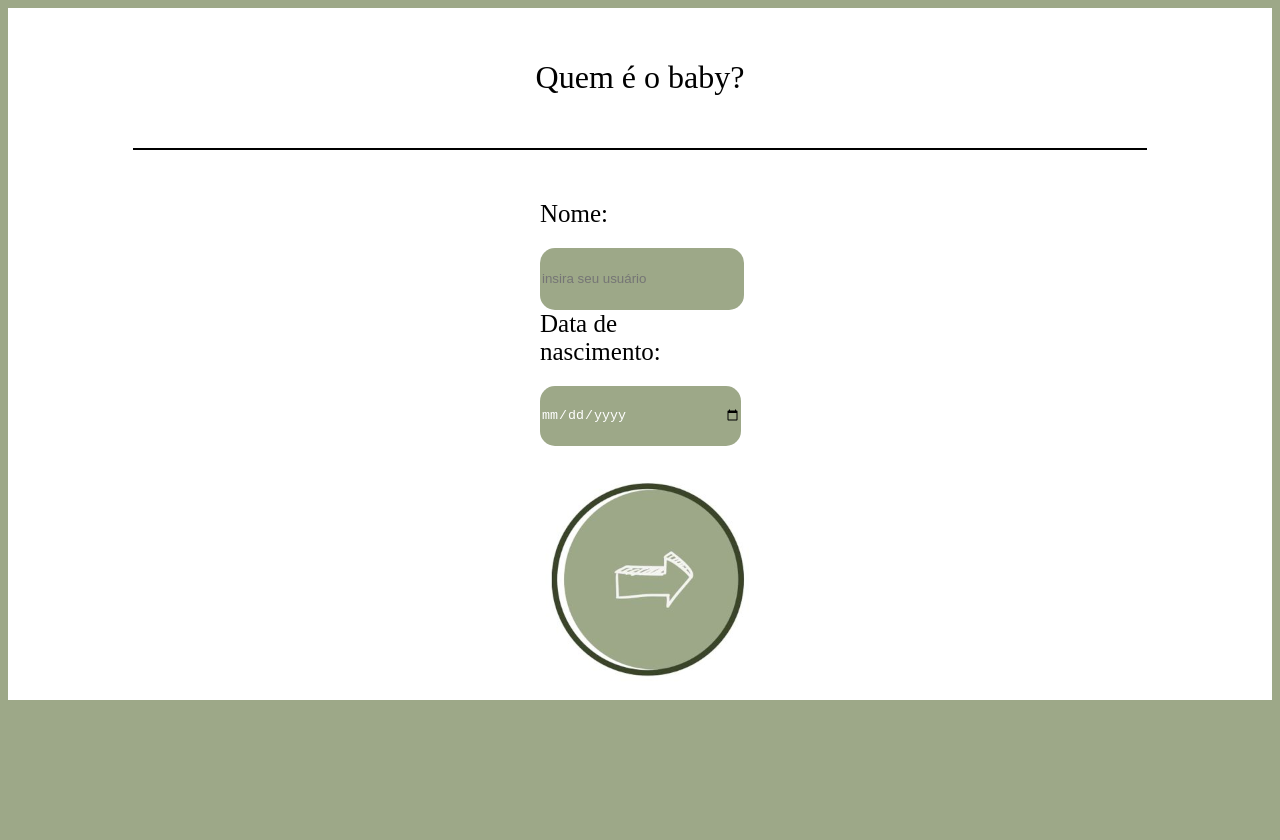
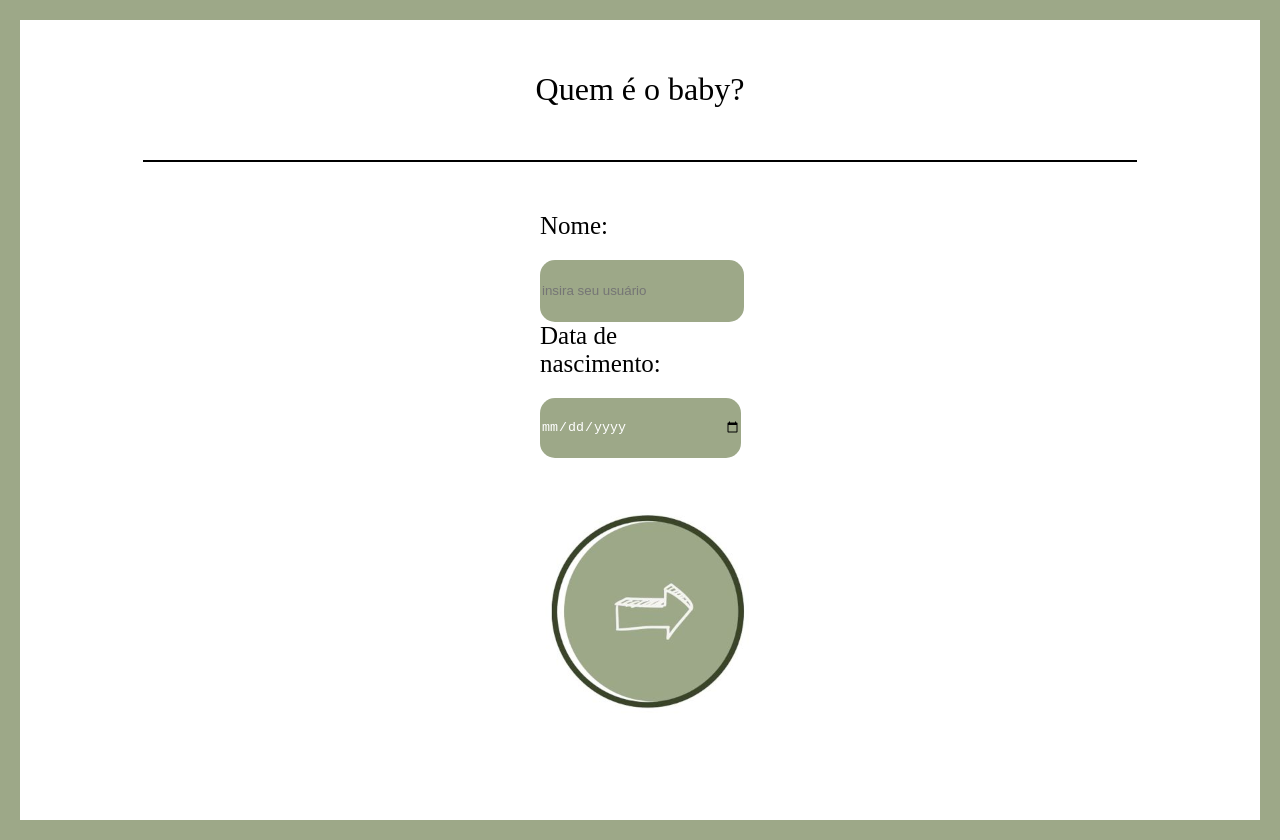
Before and after one commit to Crist0pher/irmasbordo-angular, an Angular app: page /form in a window 1280 px wide. Before the commit the page ends 800 px from the top, so only its background shows below. Built offline with nearby package versions, Linux system fonts and the light colour scheme; a web font is replaced by a local one.

Commit message:
Ajuste no layout

```diff
--- a/src/app/app-routing.module.ts
+++ b/src/app/app-routing.module.ts
@@ -2,7 +2,7 @@ import { NgModule } from '@angular/core';
 import { RouterModule, Routes } from '@angular/router';
 import { FormComponent } from './src/views/form/form.component'
 import { LoginComponent } from './src/views/login/login.component'
-import { MediaComponent } from './src/views/media/media.component'
+import { MidiaComponent } from './src/views/midia/midia.component'
 import { FilesComponent } from './src/views/files/files.component'
 
 
@@ -12,7 +12,7 @@ const routes: Routes = [{
 {
   path: 'login', component: LoginComponent
 }, {
-  path: 'midia', component: MediaComponent
+  path: 'midia', component: MidiaComponent
 },{
   path: 'files', component: FilesComponent
 }];
--- a/src/app/app.module.ts
+++ b/src/app/app.module.ts
@@ -7,7 +7,7 @@ import { AppComponent } from './app.component'
 import { FormComponent } from './src/views/form/form.component'
 import { LoginComponent } from './src/views/login/login.component'
 import { FilesComponent } from './src/views/files/files.component'
-import { MediaComponent } from './src/views/media/media.component'
+import { MidiaComponent } from './src/views/midia/midia.component'
 
 @NgModule({
   declarations: [
@@ -15,7 +15,7 @@ import { MediaComponent } from './src/views/media/media.component'
     FormComponent,
     LoginComponent,
     FilesComponent,
-    MediaComponent
+    MidiaComponent
   ],
   imports: [
     BrowserModule,
--- a/src/app/src/views/form/form.component.css
+++ b/src/app/src/views/form/form.component.css
@@ -1,14 +1,14 @@
 
 .body {
+    height: 100vh;
     font-family: 'Pompiere', cursive;
     background-color: white;
     text-align: center;
     color: black;
     align-items: center;
+    border: #9da888 solid 20px;
 }
-html{
-    background-color: white;
-}
+
 .header {
     padding: 30px;
     font-family: 'Pompiere', cursive;
@@ -48,8 +48,7 @@ input {
 
 button {
 
-    margin-top: 20px;
-    margin-right: 321px;
+    margin-top: 40px;
     border: none;
     background-color: none;
     background: none;
--- a/src/app/src/views/login/login.component.css
+++ b/src/app/src/views/login/login.component.css
@@ -1,13 +1,11 @@
-html {
-    background-color:#9da888;
-}
 
 #body{
 
     background-color: #9da888;
     text-align: center;
     font-family: 'Questrial', sans-serif;
-    min-height: 100%;
+    min-height: 100vh;
+    width: 100%;
     color: black;
 }
 
@@ -15,7 +13,6 @@ html {
     display: table;
     font-family: 'Crafty Girls', cursive;
     margin:auto;
-    margin-top: 15px;
     background-color: #3A4429;
     border-radius: 50%;
     width: 130px;
--- a/src/app/src/views/login/login.component.html
+++ b/src/app/src/views/login/login.component.html
@@ -2,7 +2,9 @@
 <div id="body">
 
     <div class="container">
+        <div style="height: 30px;">
 
+        </div>
         <div class="container" id="header">
 
             <h1 id="title">Irmãs  Bordô</h1>
--- a/src/app/src/views/media/media.component.css
+++ b/src/app/src/views/midia/midia.component.css
@@ -1,12 +1,11 @@
 .body {
-    max-height: 720px;
     font-family: 'Pompiere', cursive;
-
+    min-height: 100vh;
     background-color: white;
     text-align: center;
     color: black;
     align-items: center;
-    margin-bottom: 30px;
+    border:#9da888 solid 30px
 
 }
 
--- a/src/index.html
+++ b/src/index.html
@@ -1,5 +1,5 @@
 <!doctype html>
-<html lang="en" style="max-height: 100%;background-color: #9da888;">
+<html lang="en">
   <head>
     <meta charset="utf-8">
 
@@ -18,7 +18,7 @@
       @import url('https://fonts.googleapis.com/css2?family=Questrial&display=swap');
   </style>
   </head>
-  <body style="min-height: 100%;     background-color: #9da888;">
+  <body>
     <app-root></app-root>
   </body>
 </html>
--- a/src/styles.css
+++ b/src/styles.css
@@ -1 +1,5 @@
-/* You can add global styles to this file, and also import other style files */
+html,
+body {
+    height: 100vh;
+    margin: 0;
+}
```
Also changed, not shown: src/app/src/views/midia/midia.component.ts (renamed from src/app/src/views/media/media.component.ts, +4 -4 lines), src/app/src/views/midia/midia.component.html (renamed from src/app/src/views/media/media.component.html), 1 other file (tests, documents, lock files or other folders).
